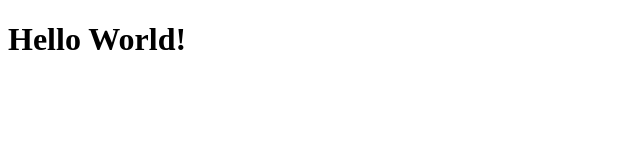
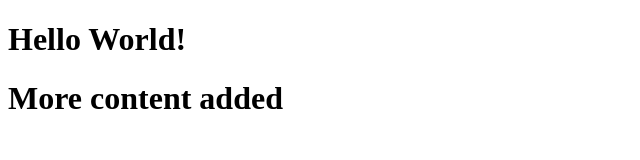
Before and after one commit to itz-sahil/webapp, a plain HTML site: page index.html in a window 1280 px wide. Shown: the whole page, without its empty margins (0-640 px from the left). Drawn offline with Linux system fonts and the light colour scheme.

Commit message:
2nd commit

```diff
--- a/index.html
+++ b/index.html
@@ -5,5 +5,6 @@
   </head>
   <body>
     <h1>Hello World!</h1>
+    <h1>More content added </h1>
   </body>
 </html>
```
